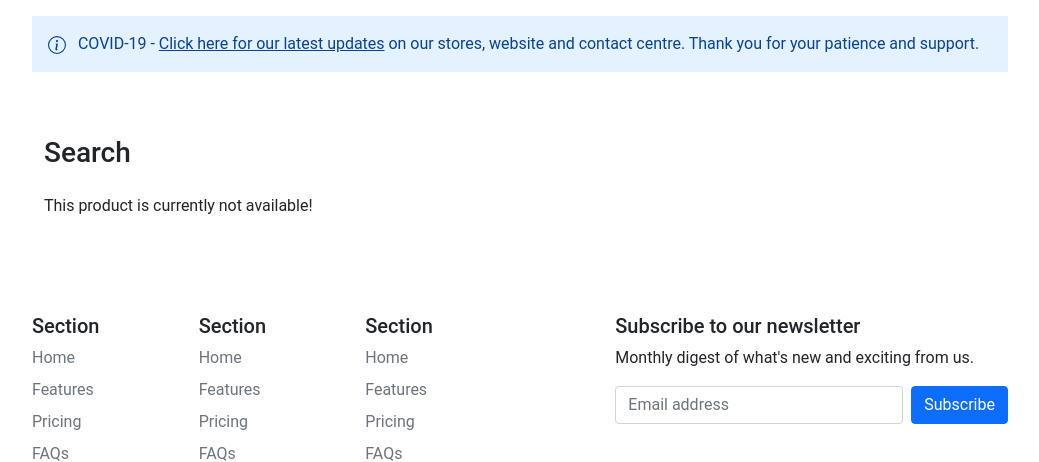
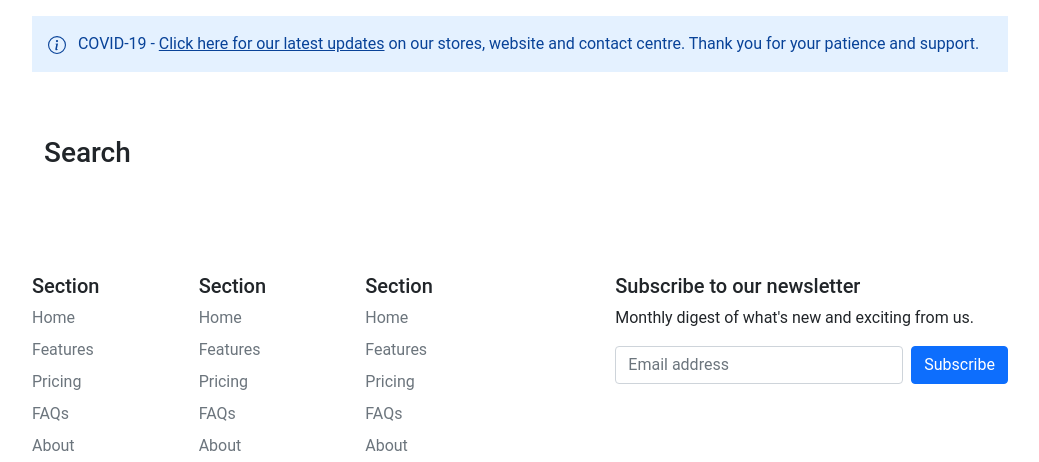
Before and after one commit to Shuvam77/ecommerce_v1, a Django app: page /search/ in a window 1280 px wide. Shown: the part 94-556 px from the top of the page, without its empty margins (120-1159 px from the left). Run offline with Django 4.2, Linux system fonts and the light colour scheme; data comes from the database, SQL or seed files in the repository; data that the repository does not hold is empty.

Commit message:
minor changes

```diff
--- a/templates/store/search_result.html
+++ b/templates/store/search_result.html
@@ -27,7 +27,7 @@
           <h1 class="h3">Search</h1>
         </div>
 
-        {% if not products %}
+        {% if products = "" %}
         <div class="col-12">This product is currently not available!</div>
         {% else %}
 
```
